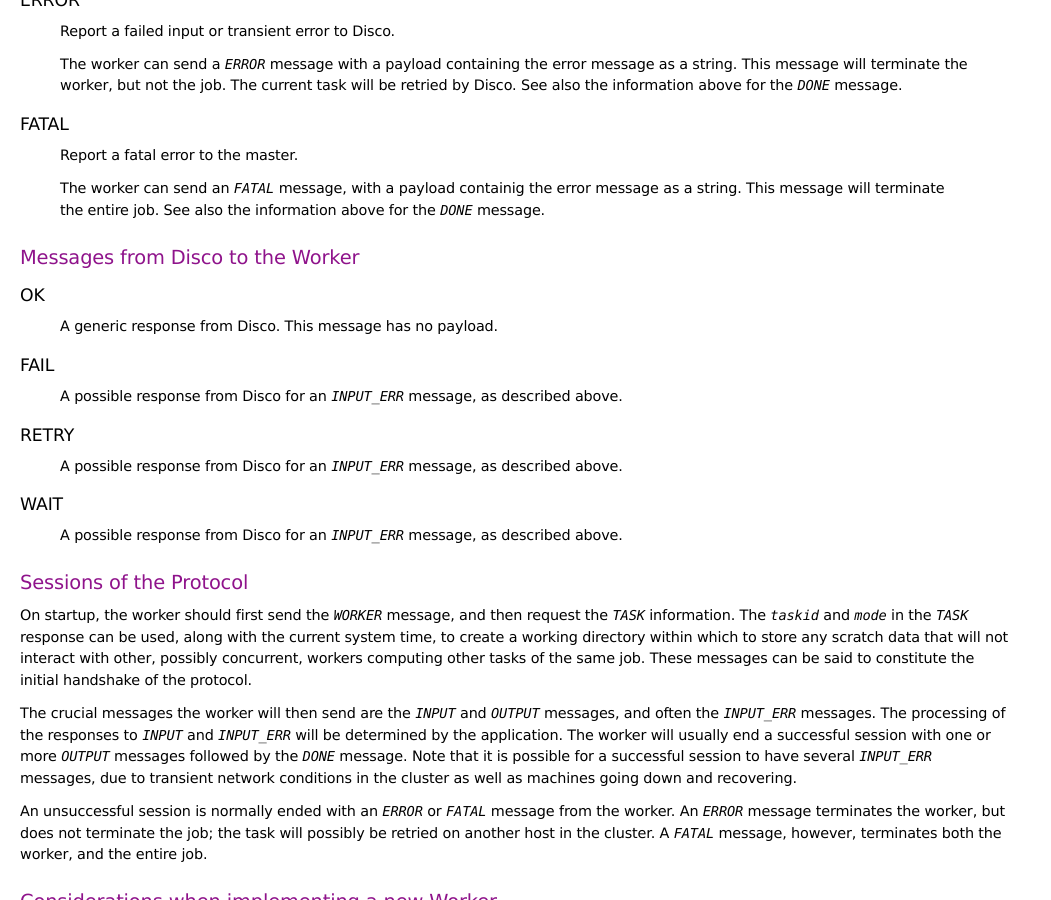
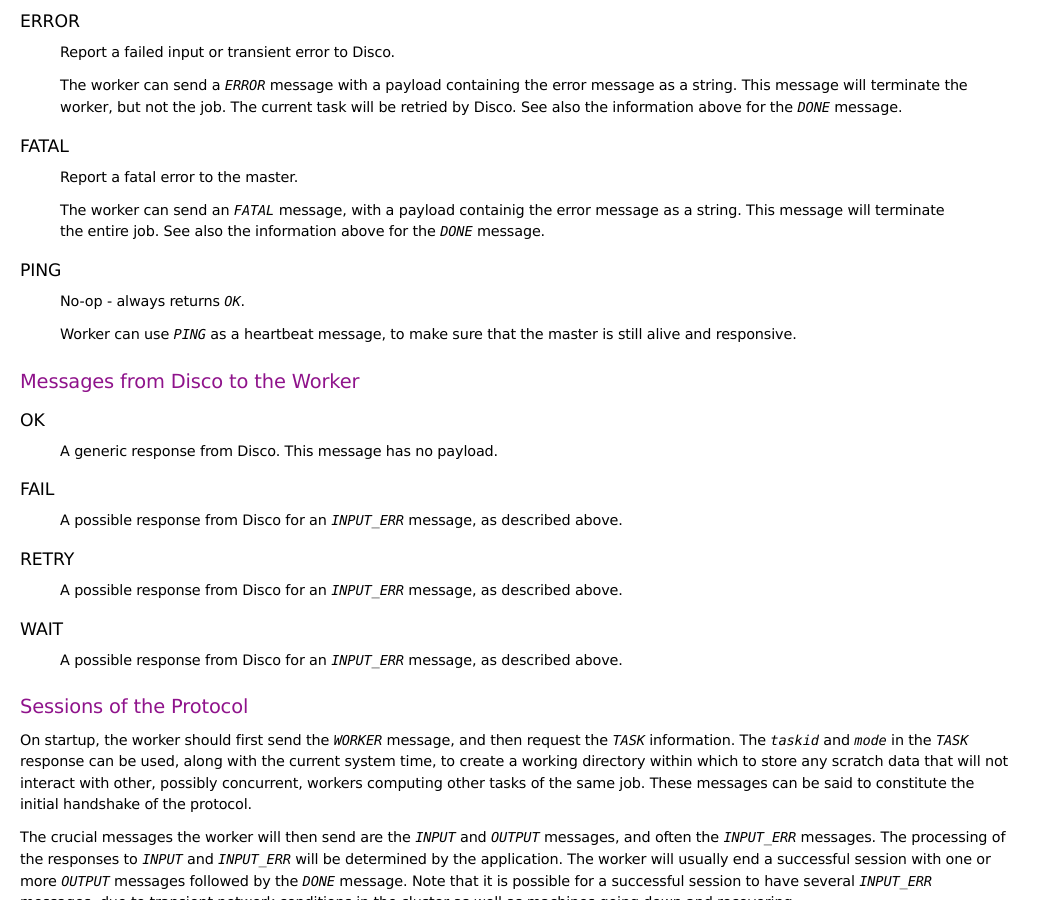
Before and after one commit to discoproject/disco, a Sphinx documentation site: the page built from doc/howto/worker.rst, in a window 1280 px wide and 900 px high, scrolled down 4367 px. Shown: the whole window, without its empty margins (0-1051 px from the left). Built offline with Sphinx 7.4.7, drawn with Linux system fonts in a browser that asks for light colours.

Commit message:
PING message added

```diff
--- a/doc/howto/worker.rst
+++ b/doc/howto/worker.rst
@@ -67,6 +67,7 @@
       |     :ref:`MSG`
       |     :ref:`OK`
       |     :ref:`OUTPUT`
+      |     :ref:`PING`
       |     :ref:`RETRY`
       |     :ref:`TASK`
       |     :ref:`WAIT`
@@ -337,6 +338,17 @@
    the error message as a string.  This message will terminate the
    entire job.  See also the information above for the `DONE` message.
 
+.. _PING:
+
+PING
+----
+
+   No-op - always returns `OK`.
+
+   Worker can use `PING` as a heartbeat message, to make sure that the
+   master is still alive and responsive.
+
+
 Messages from Disco to the Worker
 =================================
 
```
Also changed, not shown: 1 other file.
